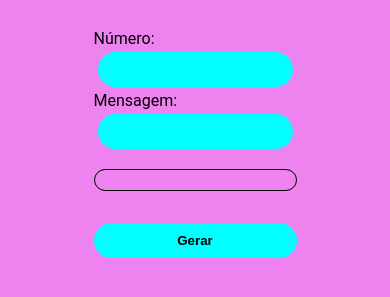
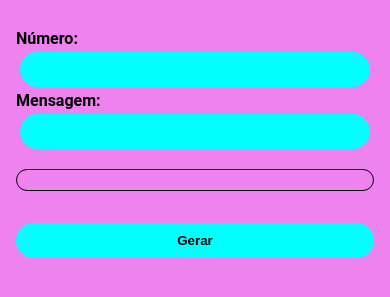
Before and after one commit to Ruanfrm/whatsapp-link-generate, a plain HTML site: page index.html in a window 390 px wide. Shown: the part 111-408 px from the top of the page. Drawn offline with Linux system fonts and the light colour scheme.

Commit message:
upgrade label responsividade

```diff
--- a/style.css
+++ b/style.css
@@ -38,12 +38,23 @@
   input {
     background-color: cyan;
     margin: 4px ;
-     max-width: 600px;
+    width: 600px;
     padding: 10px 8px;
     text-align: center;
     border: 0;
     font-weight: bold;
     border-radius: 50px;
+  }
+
+  label {
+    font-weight: bold;
+
+  }
+
+  @media  (max-width: 600px){
+    input {
+        max-width: 350px;
+    }
   }
 
   p {
```
